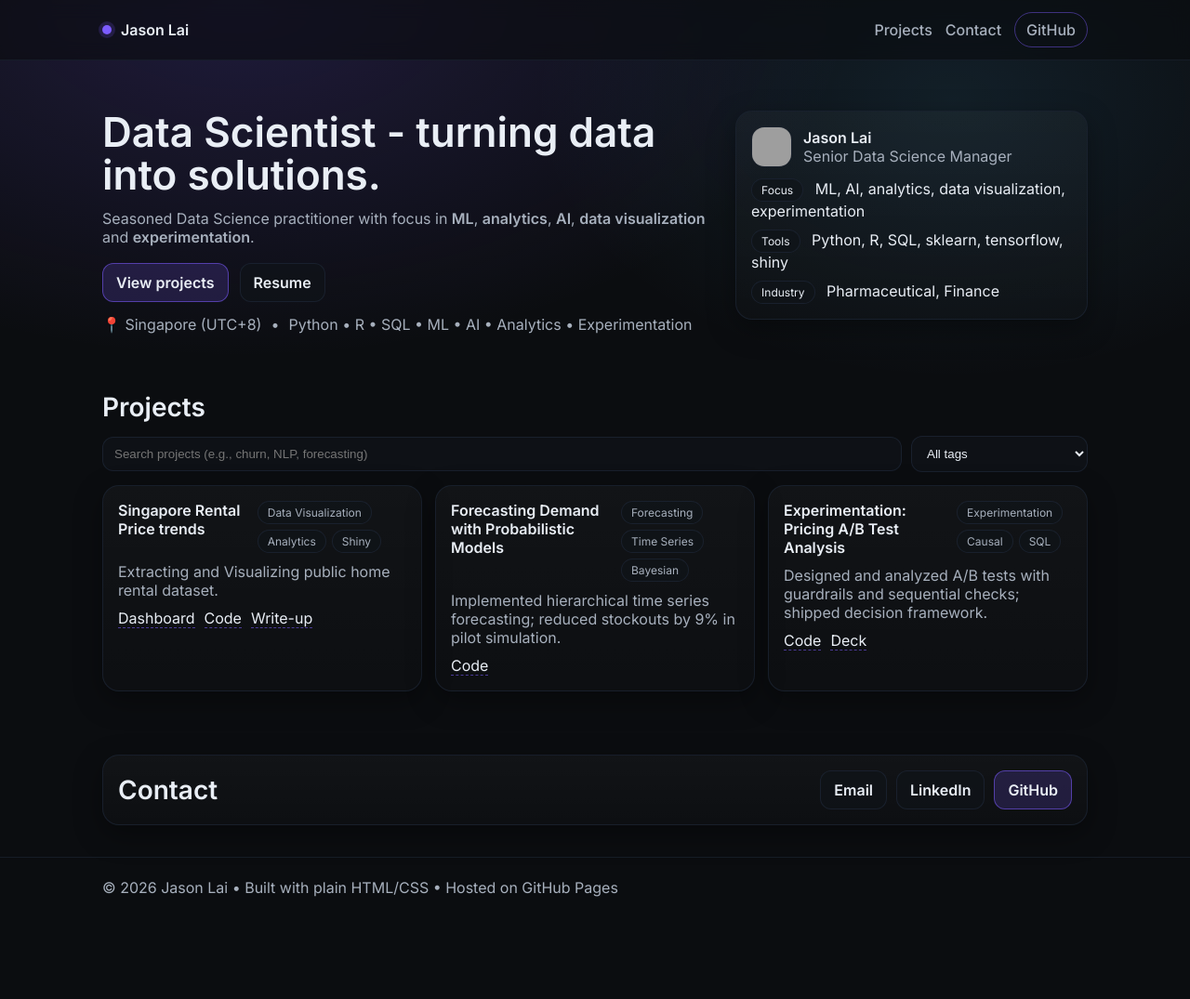
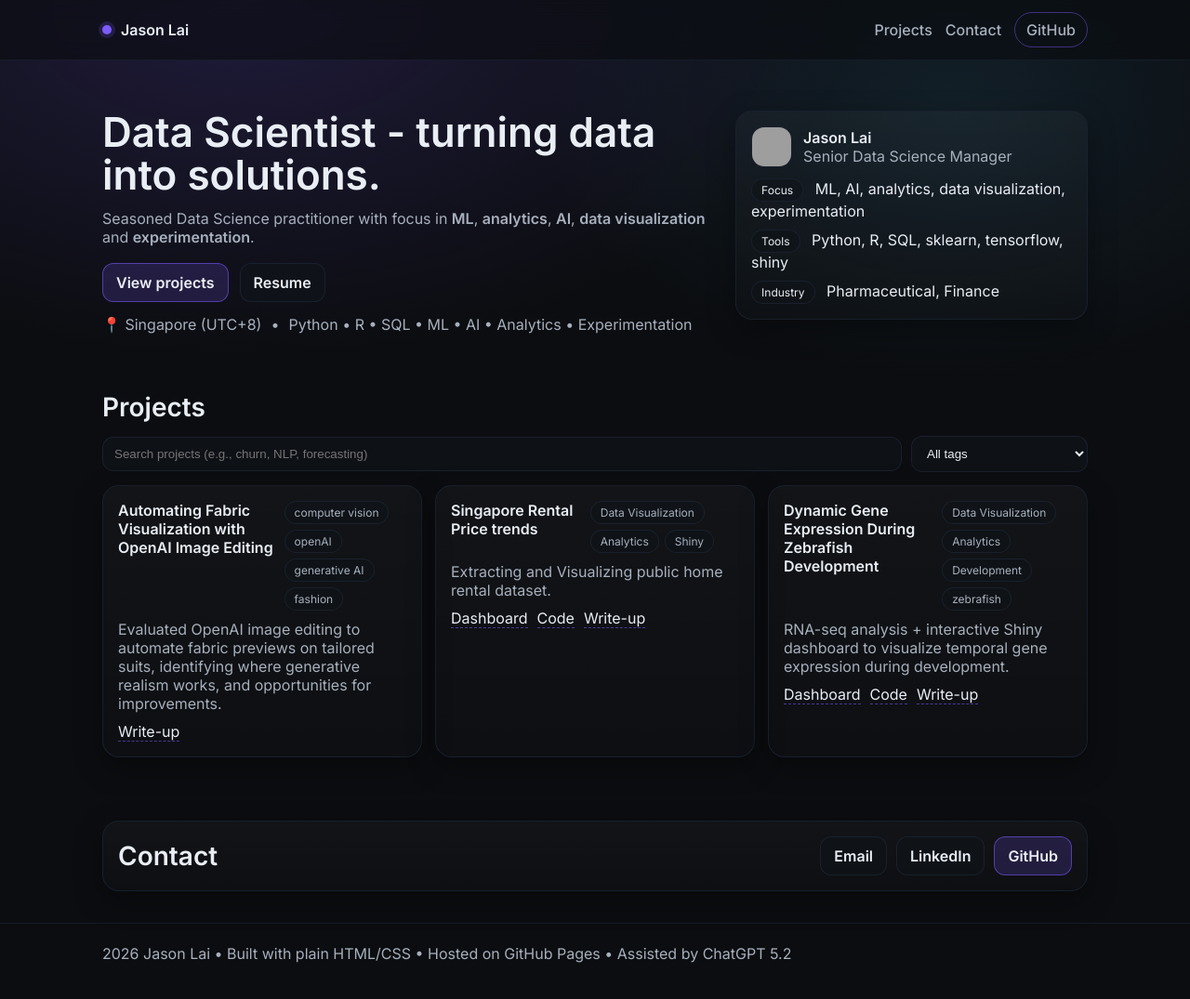
Before and after one commit to code4plot/code4plot.github.io, a Jekyll site: the page index.html, which Jekyll copies as it is, in a window 1280 px wide and 1076 px high. Shown: the whole window at 93% size. Built offline with Jekyll 4.4.1, drawn with Linux system fonts in a browser that asks for light colours; grey boxes are pictures that could not be loaded.

Commit message:
new post

```diff
--- a/assets/projects.js
+++ b/assets/projects.js
@@ -1,4 +1,12 @@
 window.PROJECTS = [
+  {
+    title: "Automating Fabric Visualization with OpenAI Image Editing",
+    description: "Evaluated OpenAI image editing to automate fabric previews on tailored suits, identifying where generative realism works, and opportunities for improvements.",
+    tags: ["computer vision", "openAI", "generative AI", "fashion"],
+    links: {
+      writeup: "/posts/dynamic-expression-of-genes-in-developing-zebrafish/"
+    }
+  },
   {
     title: "Singapore Rental Price trends",
     description: "Extracting and Visualizing public home rental dataset.",
@@ -10,20 +18,13 @@ window.PROJECTS = [
     }
   },
   {
-    title: "Forecasting Demand with Probabilistic Models",
-    description: "Implemented hierarchical time series forecasting; reduced stockouts by 9% in pilot simulation.",
-    tags: ["Forecasting", "Time Series", "Bayesian"],
+    title: "Dynamic Gene Expression During Zebrafish Development",
+    description: "RNA-seq analysis + interactive Shiny dashboard to visualize temporal gene expression during development.",
+    tags: ["Data Visualization", "Analytics", "Development", "zebrafish"],
     links: {
-      github: "https://github.com/YOUR_USERNAME/demand-forecasting"
-    }
-  },
-  {
-    title: "Experimentation: Pricing A/B Test Analysis",
-    description: "Designed and analyzed A/B tests with guardrails and sequential checks; shipped decision framework.",
-    tags: ["Experimentation", "Causal", "SQL"],
-    links: {
-      github: "https://github.com/YOUR_USERNAME/ab-testing-toolkit",
-      deck: "https://drive.google.com/your-slide-link"
+      dashboard: "https://plotproject.shinyapps.io/zfish_expression/",
+      github: "https://github.com/code4plot/plot/tree/master/biology/zfish_expression",
+      writeup: "/posts/dynamic-expression-of-genes-in-developing-zebrafish/"
     }
   }
 ];
--- a/index.html
+++ b/index.html
@@ -105,9 +105,9 @@
 
   <footer class="footer">
     <div class="container muted">
-      <span>© <span id="year"></span> Jason Lai</span>
+      <span><span id="year"></span> Jason Lai</span>
       <span>•</span>
-      <span>Built with plain HTML/CSS • Hosted on GitHub Pages</span>
+      <span>Built with plain HTML/CSS • Hosted on GitHub Pages • Assisted by ChatGPT 5.2</span>
     </div>
   </footer>
 
```
Also changed, not shown: _posts/2019-11-04-dynamic-expression-of-genes-in-developing-zebrafish.md (added, +77 -0 lines), _posts/2026-01-26-automating-fabric-visualization-with-openaI-image-editing.md (added, +247 -0 lines), assets/img/fabric-ai/fabric_sample.png (added), assets/img/fabric-ai/jacket_mask.png (added), assets/img/fabric-ai/mask-doc.png (added), assets/img/fabric-ai/model_sample.png (added), 2 other files.
